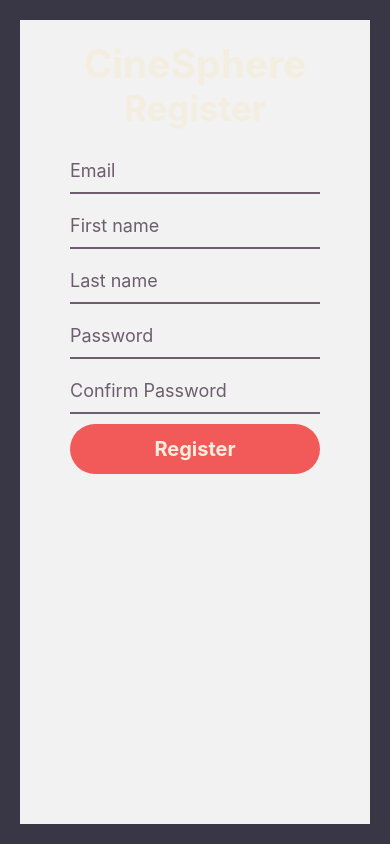
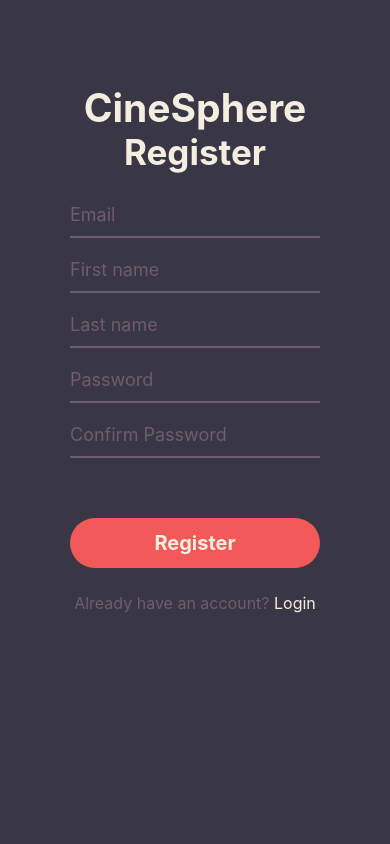
Before and after one commit to DorinHavardi/CineSphere, a React Native app: screen /register in a window 390 px wide. Built offline with nearby package versions, Linux system fonts and the light colour scheme.

Commit message:
implmented some register logic

```diff
--- a/src/components/button.cmp.tsx
+++ b/src/components/button.cmp.tsx
@@ -5,7 +5,7 @@ import { getFontSizeByWindowWidth } from '../utils/window.util';
 
 interface ICSButton {
     text: string;
-    onPress?: () => void;
+    onPress: () => void;
     buttonStyle?: ViewStyle;
     textStyle?: TextStyle;
 }
--- a/src/components/input.cmp.tsx
+++ b/src/components/input.cmp.tsx
@@ -8,9 +8,10 @@ interface ICSInput {
     keyboardType?: KeyboardTypeOptions;
     icon?: ReactNode;
     secureTextEntry?: boolean;
+    onChangeText: (value: string) => void;
 }
 
-const CSInput: FC<ICSInput> = ({ placeholder, keyboardType, icon, secureTextEntry }) => {
+const CSInput: FC<ICSInput> = ({ placeholder, keyboardType, icon, secureTextEntry, onChangeText }) => {
     return (
         <TextInput
             placeholder={placeholder}
@@ -18,6 +19,7 @@ const CSInput: FC<ICSInput> = ({ placeholder, keyboardType, icon, secureTextEntr
             placeholderTextColor={Colors.primary500}
             keyboardType={keyboardType}
             secureTextEntry={secureTextEntry}
+            onChangeText={onChangeText}
         />
     )
 }
--- a/src/components/socialButton.cmp.tsx
+++ b/src/components/socialButton.cmp.tsx
@@ -34,6 +34,7 @@ const styles = StyleSheet.create({
         height: BUTTON_SIZE,
         borderRadius: BUTTON_SIZE / 2,
         alignItems: 'center',
-        justifyContent: 'center'
+        justifyContent: 'center',
+        marginHorizontal: 5
     }
 })
--- a/src/screens/login.screen.tsx
+++ b/src/screens/login.screen.tsx
@@ -1,30 +1,38 @@
-import React, { FC } from 'react'
+import React, { FC, useState } from 'react'
 import { Pressable, StyleSheet, View } from 'react-native'
 import { CsButton, CsInput, CsSocialConnect, CsText } from '../components'
 import { ECSTextTypes } from '../components/text.cmp'
 import { Colors } from '../theme/colors'
 import { ESocialConnectButtonTypes } from '../components/socialButton.cmp'
 import { useNavigation } from '@react-navigation/native'
+import { signInWithEmailPassword } from '../utils/firebase.util'
+import { SCREEN_HEIGHT } from '../utils/window.util'
 
 const Login: FC = ({ }) => {
     const navigation = useNavigation();
+    const [email, setEmail] = useState<string>("")
+    const [password, setPassword] = useState<string>("")
+
     return (
         <View style={styles.container}>
             <CsText type={ECSTextTypes.Biggest}>CineSphere</CsText>
             <CsText type={ECSTextTypes.Bigger} style={{ marginBottom: 20 }}>Login</CsText>
             <View style={styles.methodsContainer}>
-                <CsInput placeholder='Email' />
-                <CsInput placeholder='Password' secureTextEntry />
-                <CsButton text="Login" buttonStyle={{ marginTop: 50 }} />
+                <CsInput placeholder='Email' onChangeText={(value: string) => setEmail(value)} />
+                <CsInput placeholder='Password' onChangeText={(value: string) => setPassword(value)} secureTextEntry />
+                <CsButton text="Login" onPress={() => signInWithEmailPassword(email, password)} buttonStyle={{ marginTop: 50 }} />
                 <View style={styles.socialConnectContainer}>
-                    <CsSocialConnect type={ESocialConnectButtonTypes.Facebook} />
-                    <CsSocialConnect type={ESocialConnectButtonTypes.Google} />
-                    <CsSocialConnect type={ESocialConnectButtonTypes.Apple} />
+                    <CsText type={ECSTextTypes.Small} style={styles.noAccountText}>Or sign in with </CsText>
+                    <View style={styles.socialButtonsContainer}>
+                        <CsSocialConnect type={ESocialConnectButtonTypes.Facebook} />
+                        <CsSocialConnect type={ESocialConnectButtonTypes.Google} />
+                        <CsSocialConnect type={ESocialConnectButtonTypes.Apple} />
+                    </View>
                 </View>
             </View>
             <View style={styles.noAccount}>
                 <CsText type={ECSTextTypes.Small} style={styles.noAccountText}>Dont have an account? </CsText>
-                <Pressable onPress={() => navigation.navigate('register')}><CsText type={ECSTextTypes.Small} style={styles.noAccountText}>Press here</CsText></Pressable>
+                <Pressable onPress={() => navigation.navigate('register')}><CsText type={ECSTextTypes.Small} style={[styles.noAccountText, { color: Colors.accent1000 }]}>Register</CsText></Pressable>
             </View>
         </View>
     )
@@ -36,25 +44,25 @@ const styles = StyleSheet.create({
     container: {
         flex: 1,
         alignItems: 'center',
-        paddingVertical: 20,
+        paddingTop: SCREEN_HEIGHT / 10,
         backgroundColor: Colors.primary1000,
-        // width: "100%"
-
     },
     methodsContainer: {
-
     },
     socialConnectContainer: {
+        alignItems: 'center',
+        marginVertical: 35,
+    },
+    socialButtonsContainer: {
         flexDirection: 'row',
         justifyContent: 'space-between',
-        marginVertical: 25,
+        padding: 20,
     },
     noAccount: {
         flexDirection: "row",
-        width: "100%",
-        justifyContent: 'center',
+        marginTop: 25
     },
     noAccountText: {
-        // color: Colors.primary500
+        color: Colors.primary500
     }
 })
--- a/src/screens/register.screen.tsx
+++ b/src/screens/register.screen.tsx
@@ -1,20 +1,48 @@
-import React from 'react'
-import { StyleSheet, View } from 'react-native'
+import React, { useState } from 'react'
+import { Pressable, StyleSheet, View } from 'react-native'
 import { CsButton, CsInput, CsText } from '../components'
 import { ECSTextTypes } from '../components/text.cmp'
+import { signUpWithEmailPassword } from '../utils/firebase.util'
+import { SCREEN_HEIGHT } from '../utils/window.util'
+import { Colors } from '../theme/colors'
+import { useNavigation } from '@react-navigation/native'
 
 const Register = () => {
+    const navigation = useNavigation();
+
+    const [email, setEmail] = useState<string>("")
+    const [firstName, setFirstName] = useState<string>("")
+    const [lastName, setLastName] = useState<string>("")
+    const [password, setPassword] = useState<string>("")
+    const [confirmPassword, setConfirmPassword] = useState<string>("")
+
     return (
         <View style={styles.container}>
             <CsText type={ECSTextTypes.Biggest}>CineSphere</CsText>
             <CsText type={ECSTextTypes.Bigger} style={{ marginBottom: 20 }}>Register</CsText>
             <View style={styles.methodsContainer}>
-                <CsInput placeholder='Email' />
-                <CsInput placeholder='First name' />
-                <CsInput placeholder='Last name' />
-                <CsInput placeholder='Password' secureTextEntry />
-                <CsInput placeholder='Confirm Password' secureTextEntry />
-                <CsButton text="Register" />
+                <CsInput placeholder='Email' onChangeText={(value: string) => setEmail(value)} />
+                <CsInput placeholder='First name' onChangeText={(value: string) => setFirstName(value)} />
+                <CsInput placeholder='Last name' onChangeText={(value: string) => setLastName(value)} />
+                <CsInput placeholder='Password' onChangeText={(value: string) => setPassword(value)} secureTextEntry />
+                <CsInput placeholder='Confirm Password' onChangeText={(value: string) => setConfirmPassword(value)} secureTextEntry />
+                <CsButton
+                    text="Register"
+                    onPress={() => {
+                        signUpWithEmailPassword(email, password)
+                            .then(() => {
+                                navigation.navigate('Main');
+                            })
+                            .catch(error => {
+                                console.error(error);
+                            });
+                    }}
+                    buttonStyle={{ marginTop: 50 }}
+                />
+            </View>
+            <View style={styles.alreadyAccount}>
+                <CsText type={ECSTextTypes.Small} style={styles.alreadyAccountText}>Already have an account? </CsText>
+                <Pressable onPress={() => navigation.navigate('login')}><CsText type={ECSTextTypes.Small} style={[styles.alreadyAccountText, { color: Colors.accent1000 }]}>Login</CsText></Pressable>
             </View>
         </View>
     )
@@ -24,10 +52,19 @@ export default Register
 
 const styles = StyleSheet.create({
     container: {
+        flex: 1,
         alignItems: 'center',
-        marginVertical: 20
+        paddingTop: SCREEN_HEIGHT / 10,
+        backgroundColor: Colors.primary1000,
     },
     methodsContainer: {
 
+    },
+    alreadyAccount: {
+        flexDirection: "row",
+        marginTop: 25
+    },
+    alreadyAccountText: {
+        color: Colors.primary500
     }
 })
--- a/src/theme/mainLayout.cmp.tsx
+++ b/src/theme/mainLayout.cmp.tsx
@@ -1,7 +1,6 @@
 import React, { FC, ReactNode } from 'react';
 import { StyleSheet, View } from 'react-native';
 import { Colors } from './colors';
-import { SCREEN_HEIGHT, SCREEN_WIDTH } from '../utils/window.util';
 
 interface IMainLayout {
   children: ReactNode;
@@ -19,10 +18,6 @@ export default MainLayout
 const styles = StyleSheet.create({
   container: {
     backgroundColor: Colors.primary1000,
-    fontWeight: 'bold',
     flex: 1,
-    padding: 20,
-    width: SCREEN_WIDTH,
-    height: SCREEN_HEIGHT
   },
 })
--- a/src/utils/firebase.util.ts
+++ b/src/utils/firebase.util.ts
@@ -1,12 +1,11 @@
 import auth from '@react-native-firebase/auth';
 
-export const signUpWithEmailPassword = (email: string, password: string) => {
-    auth()
-        .createUserWithEmailAndPassword(email, password)
-        .then(() => {
+export const signUpWithEmailPassword = async (email: string, password: string) => {
+    try {
+        await auth()
+            .createUserWithEmailAndPassword(email, password);
         console.log('User account created & signed in!');
-        })
-        .catch(error => {
+    } catch (error: any) {
         if (error.code === 'auth/email-already-in-use') {
             console.log('That email address is already in use!');
         }
@@ -14,8 +13,10 @@ export const signUpWithEmailPassword = (email: string, password: string) => {
             console.log('That email address is invalid!');
         }
         console.error(error);
-        });
     }
+}
+
+
 export const signInWithEmailPassword = (email: string, password: string) => {
     auth()
         .signInWithEmailAndPassword(email, password)
```
Also changed, not shown: package.json (+7 -1 lines), src/navigation/tab.routes.tsx (added, +17 -0 lines), src/screens/main.screen.tsx (added, +14 -0 lines), 1 other file (tests, documents, lock files or other folders). Lines whose indentation alone changed are shown as unchanged.
